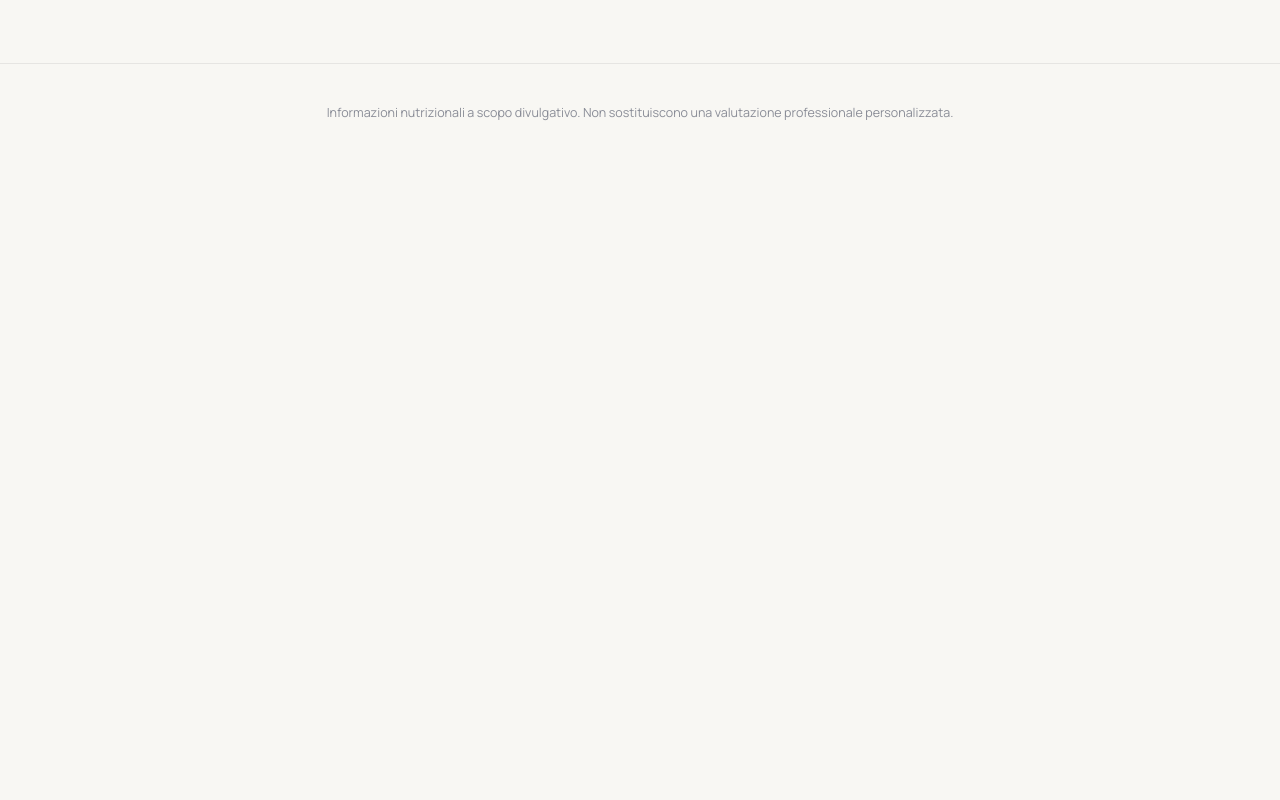
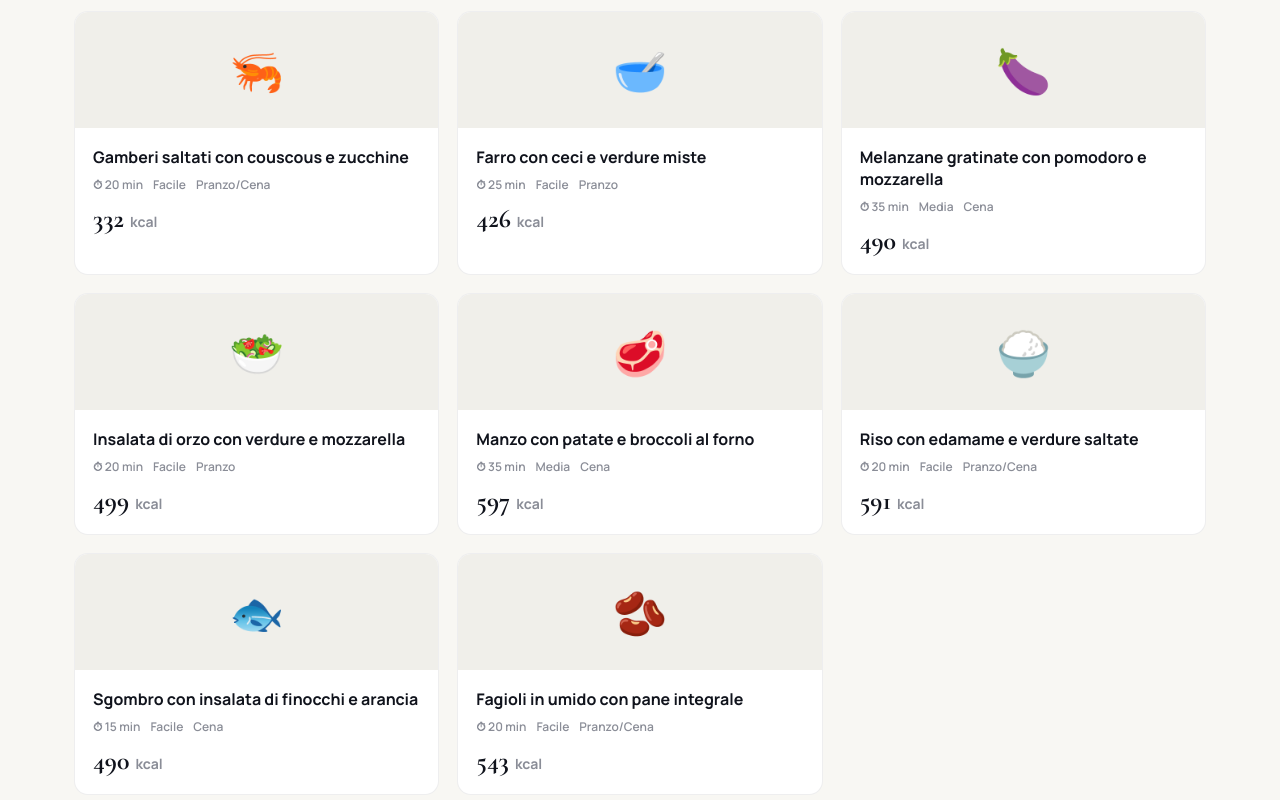
Before and after one commit to davidepalu94/gustoscopio, a React (Vite) app in the folder gustoscopio/: page /ricette in a window 1280 px wide. Shown: the part 2380-3180 px from the top of the page. Before the commit the page ends 2541 px from the top, so only its background shows below. Built offline with nearby package versions, Linux system fonts and the light colour scheme.

Commit message:
Add files via upload

```diff
--- a/gustoscopio/src/recipes.js
+++ b/gustoscopio/src/recipes.js
@@ -444,6 +444,215 @@ export const RECIPES = [
       'Componi il piatto con riso, tacchino a fette e zucchine.',
     ],
   },
+  {
+    id: 'merluzzo-patate-finocchi',
+    name: 'Merluzzo al forno con patate e finocchi',
+    emoji: '🐟',
+    description: 'Un secondo leggero e delicato, cotto tutto insieme in forno.',
+    category: 'Cena',
+    tags: ['leggero', 'proteico'],
+    time: 35,
+    difficulty: 'Facile',
+    baseServings: 1,
+    ingredients: [
+      { foodId: 'merluzzo', grams: 180 },
+      { foodId: 'patate', grams: 200 },
+      { foodId: 'finocchi', grams: 150 },
+      { foodId: 'olio', grams: 10 },
+    ],
+    steps: [
+      'Taglia patate e finocchi a fette sottili e disponili su una teglia con un filo d\'olio.',
+      'Cuoci in forno a 200°C per 20 minuti.',
+      'Aggiungi il merluzzo condito con un filo d\'olio e continua la cottura per altri 12-15 minuti.',
+    ],
+  },
+  {
+    id: 'gamberi-couscous-zucchine',
+    name: 'Gamberi saltati con couscous e zucchine',
+    emoji: '🦐',
+    description: 'Un piatto unico dal sapore fresco, pronto in mezz\'ora.',
+    category: 'Pranzo/Cena',
+    tags: ['leggero', 'veloce'],
+    time: 20,
+    difficulty: 'Facile',
+    baseServings: 1,
+    ingredients: [
+      { foodId: 'gamberi', grams: 180 },
+      { foodId: 'couscous', grams: 80 },
+      { foodId: 'zucchine', grams: 150 },
+      { foodId: 'olio', grams: 10 },
+    ],
+    steps: [
+      'Prepara il couscous seguendo le indicazioni sulla confezione.',
+      'Taglia le zucchine a cubetti e saltale in padella con un filo d\'olio per 5-6 minuti.',
+      'Aggiungi i gamberi e cuoci ancora 3-4 minuti, finché non diventano rosati.',
+      'Componi il piatto con il couscous come base, gamberi e zucchine sopra.',
+    ],
+  },
+  {
+    id: 'farro-ceci-verdure',
+    name: 'Farro con ceci e verdure miste',
+    emoji: '🥣',
+    description: 'Un piatto completamente vegetale, sazio grazie a fibre e legumi.',
+    category: 'Pranzo',
+    tags: ['vegano', 'vegetariano', 'leggero'],
+    time: 25,
+    difficulty: 'Facile',
+    baseServings: 1,
+    ingredients: [
+      { foodId: 'farro', grams: 90 },
+      { foodId: 'ceci', grams: 120 },
+      { foodId: 'zucchine', grams: 100 },
+      { foodId: 'pomodoro', grams: 100 },
+      { foodId: 'olio', grams: 10 },
+    ],
+    steps: [
+      'Cuoci il farro secondo i tempi indicati sulla confezione e lascialo intiepidire.',
+      'Salta le zucchine a cubetti in padella con un filo d\'olio per 5 minuti.',
+      'Unisci il farro, i ceci e il pomodoro a pezzi.',
+      'Mescola bene e condisci con un filo d\'olio a crudo.',
+    ],
+  },
+  {
+    id: 'melanzane-gratinate-pomodoro-mozzarella',
+    name: 'Melanzane gratinate con pomodoro e mozzarella',
+    emoji: '🍆',
+    description: 'Una versione più semplice e veloce di un grande classico.',
+    category: 'Cena',
+    tags: ['vegetariano'],
+    time: 35,
+    difficulty: 'Media',
+    baseServings: 1,
+    ingredients: [
+      { foodId: 'melanzane', grams: 250 },
+      { foodId: 'pomodoro', grams: 150 },
+      { foodId: 'mozzarella', grams: 100 },
+      { foodId: 'parmigiano', grams: 15 },
+      { foodId: 'olio', grams: 10 },
+    ],
+    steps: [
+      'Taglia le melanzane a fette e grigliale in padella o su una piastra finché non sono morbide.',
+      'Disponi le melanzane a strati in una teglia, alternando con pomodoro a pezzi e mozzarella.',
+      'Completa con parmigiano grattugiato e un filo d\'olio.',
+      'Cuoci in forno a 200°C per 15-18 minuti, finché la superficie non è dorata.',
+    ],
+  },
+  {
+    id: 'orzo-verdure-mozzarella',
+    name: 'Insalata di orzo con verdure e mozzarella',
+    emoji: '🥗',
+    description: 'Fresca e pratica, ottima anche preparata in anticipo.',
+    category: 'Pranzo',
+    tags: ['vegetariano', 'leggero'],
+    time: 20,
+    difficulty: 'Facile',
+    baseServings: 1,
+    ingredients: [
+      { foodId: 'orzo', grams: 90 },
+      { foodId: 'pomodoro', grams: 120 },
+      { foodId: 'peperoni', grams: 80 },
+      { foodId: 'mozzarella', grams: 100 },
+      { foodId: 'olio', grams: 10 },
+    ],
+    steps: [
+      'Cuoci l\'orzo in acqua bollente salata secondo i tempi indicati, poi scolalo e lascialo raffreddare.',
+      'Taglia pomodoro, peperoni e mozzarella a cubetti.',
+      'Unisci tutto all\'orzo e condisci con un filo d\'olio.',
+    ],
+  },
+  {
+    id: 'manzo-patate-broccoli-forno',
+    name: 'Manzo con patate e broccoli al forno',
+    emoji: '🥩',
+    description: 'Un secondo sostanzioso, cotto interamente al forno in un\'unica teglia.',
+    category: 'Cena',
+    tags: ['proteico'],
+    time: 35,
+    difficulty: 'Media',
+    baseServings: 1,
+    ingredients: [
+      { foodId: 'manzo', grams: 180 },
+      { foodId: 'patate', grams: 200 },
+      { foodId: 'broccoli', grams: 150 },
+      { foodId: 'olio', grams: 10 },
+    ],
+    steps: [
+      'Taglia le patate a tocchetti e disponile su una teglia con un filo d\'olio.',
+      'Cuoci in forno a 200°C per 20 minuti.',
+      'Aggiungi il manzo a fette e i broccoli, e continua la cottura per altri 15 minuti.',
+    ],
+  },
+  {
+    id: 'riso-edamame-verdure-saltate',
+    name: 'Riso con edamame e verdure saltate',
+    emoji: '🍚',
+    description: 'Piatto unico vegetale ispirato alla cucina asiatica, pronto in 20 minuti.',
+    category: 'Pranzo/Cena',
+    tags: ['vegano', 'vegetariano', 'veloce'],
+    time: 20,
+    difficulty: 'Facile',
+    baseServings: 1,
+    ingredients: [
+      { foodId: 'riso', grams: 90 },
+      { foodId: 'edamame', grams: 100 },
+      { foodId: 'carote', grams: 80 },
+      { foodId: 'peperoni', grams: 80 },
+      { foodId: 'olio', grams: 10 },
+    ],
+    steps: [
+      'Cuoci il riso in acqua bollente salata secondo i tempi indicati.',
+      'Taglia carote e peperoni a listarelle sottili e saltali in padella con un filo d\'olio per 5-6 minuti.',
+      'Aggiungi gli edamame già scottati e scalda insieme per 2-3 minuti.',
+      'Unisci il riso scolato e mescola bene prima di servire.',
+    ],
+  },
+  {
+    id: 'sgombro-finocchi-arancia',
+    name: 'Sgombro con insalata di finocchi e arancia',
+    emoji: '🐟',
+    description: 'Un abbinamento fresco tra pesce azzurro e note agrumate.',
+    category: 'Cena',
+    tags: ['leggero', 'proteico'],
+    time: 15,
+    difficulty: 'Facile',
+    baseServings: 1,
+    ingredients: [
+      { foodId: 'sgombro', grams: 150 },
+      { foodId: 'finocchi', grams: 150 },
+      { foodId: 'arancia', grams: 100 },
+      { foodId: 'olio', grams: 10 },
+    ],
+    steps: [
+      'Cuoci lo sgombro in padella o al forno finché non è cotto.',
+      'Affetta finemente i finocchi e l\'arancia a spicchi.',
+      'Componi l\'insalata con finocchi e arancia, condita con un filo d\'olio.',
+      'Servi lo sgombro accanto all\'insalata.',
+    ],
+  },
+  {
+    id: 'fagioli-umido-pane-integrale',
+    name: 'Fagioli in umido con pane integrale',
+    emoji: '🫘',
+    description: 'Un piatto povero solo nel nome: sazio, economico e ricco di fibre.',
+    category: 'Pranzo/Cena',
+    tags: ['vegano', 'vegetariano', 'leggero'],
+    time: 20,
+    difficulty: 'Facile',
+    baseServings: 1,
+    ingredients: [
+      { foodId: 'fagioli', grams: 200 },
+      { foodId: 'cipolla', grams: 50 },
+      { foodId: 'pomodoro', grams: 120 },
+      { foodId: 'pane', grams: 60 },
+      { foodId: 'olio', grams: 10 },
+    ],
+    steps: [
+      'Soffriggi la cipolla tritata nell\'olio finché non appassisce.',
+      'Aggiungi il pomodoro a pezzi e cuoci per 5 minuti.',
+      'Unisci i fagioli già cotti e lascia insaporire per altri 8-10 minuti a fuoco basso.',
+      'Servi con il pane integrale a fette.',
+    ],
+  },
 ];
 
 export function calcRecipeTotals(recipe, servings) {
```
Also changed, not shown: 1 other file (tests, documents, lock files or other folders).
